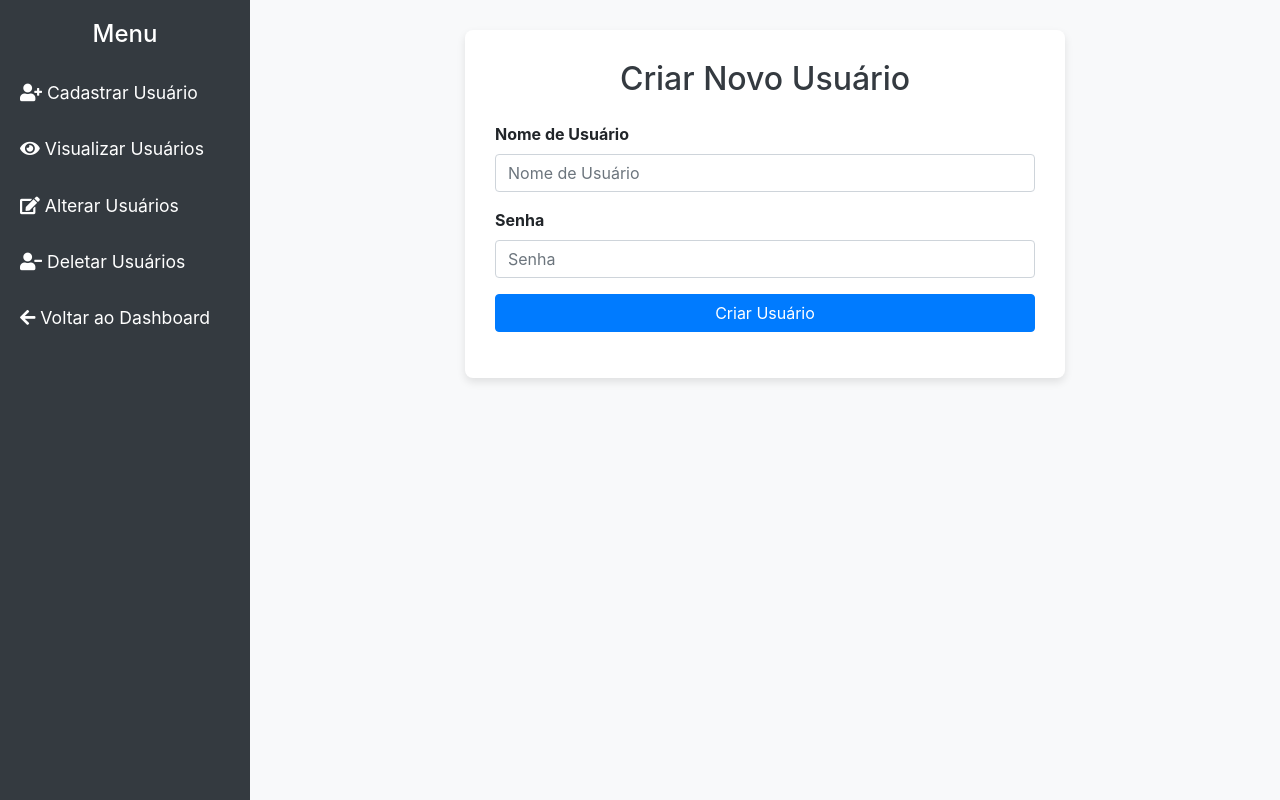
After one commit to PhilippeAndrade/Projeto_Segura, a Flask app: page /createuser in a window 1280 px wide. The commit adds this page. Run offline with Flask 3, Linux system fonts and the light colour scheme; some libraries are stand-ins or nearby versions.

Commit message:
atualizado

```diff
--- a/app.py
+++ b/app.py
@@ -1,24 +1,37 @@
 from flask import Flask, render_template, redirect, url_for, flash, session, request
+from flask_mysqldb import MySQL
 from flask_wtf import FlaskForm
-from wtforms import StringField, PasswordField, SubmitField, SelectField
+from wtforms import StringField, PasswordField, SubmitField
 from wtforms.validators import DataRequired, Length
 import os
 
 app = Flask(__name__)
 app.secret_key = os.urandom(24)
 
-# Configuração do formulário com Flask-WTF
-class RegistrationForm(FlaskForm):
+# Configuração de conexão com o MySQL
+app.config['MYSQL_HOST'] = "localhost"
+app.config['MYSQL_USER'] = "root"
+app.config['MYSQL_PASSWORD'] = "admin"
+app.config['MYSQL_DB'] = "segura"
+
+mysql = MySQL(app)
+
+# Formulário para criação de usuários
+class UserForm(FlaskForm):
     username = StringField('Nome de Usuário', validators=[DataRequired(), Length(min=4, max=25)])
     password = PasswordField('Senha', validators=[DataRequired(), Length(min=6)])
-    submit = SubmitField('Login')
+    submit = SubmitField('Criar Usuário')
+
+@app.route('/')
+def home():
+    return redirect(url_for('login'))
 
 @app.route('/login', methods=['GET', 'POST'])
 def login():
     if 'username' in session:
-        return redirect(url_for('home'))
+        return redirect(url_for('dashboard'))
 
-    form = RegistrationForm()
+    form = UserForm()
     if form.validate_on_submit():
         username = form.username.data
         password = form.password.data
@@ -33,16 +46,34 @@ def login():
 
 @app.route('/dashboard')
 def dashboard():
-    # Verifica se o usuário está logado
     if 'username' not in session:
         flash('Você precisa fazer login para acessar essa página.', 'danger')
         return redirect(url_for('login'))
 
     return render_template('dashboard.html')
 
-@app.route('/')
-def home():
-    return redirect(url_for('login'))
+@app.route('/createuser', methods=['GET', 'POST'])
+def create_user():
+    form = UserForm()  # Instancia o formulário
+    if request.method == 'POST' and form.validate_on_submit():
+        username = form.username.data
+        password = form.password.data
+
+        if username and password:
+            try:
+                cursor = mysql.connection.cursor()
+                cursor.execute("INSERT INTO usuarios (username, password) VALUES (%s, %s)", (username, password))
+                mysql.connection.commit()
+                cursor.close()
+
+                flash('Usuário criado com sucesso!', 'success')
+                return redirect(url_for('dashboard'))
+            except Exception as e:
+                flash(f'Erro ao criar usuário: {str(e)}', 'danger')
+        else:
+            flash('Todos os campos são obrigatórios.', 'danger')
+
+    return render_template('createuser.html', form=form)  # Renderiza o formulário
 
 @app.route('/logout')
 def logout():
--- /dev/null
+++ b/templates/createuser.html
@@ -0,0 +1,102 @@
+<!DOCTYPE html>
+<html lang="pt-BR">
+<head>
+    <meta charset="UTF-8">
+    <meta name="viewport" content="width=device-width, initial-scale=1.0">
+    <title>Criar Usuário</title>
+    <link href="https://stackpath.bootstrapcdn.com/bootstrap/4.5.2/css/bootstrap.min.css" rel="stylesheet">
+    <link rel="stylesheet" href="https://cdnjs.cloudflare.com/ajax/libs/font-awesome/5.15.4/css/all.min.css">
+    <style>
+        body {
+            display: flex;
+            min-height: 100vh;
+            background-color: #f8f9fa;
+        }
+        .sidebar {
+            width: 250px;
+            background-color: #343a40;
+            color: white;
+            display: flex;
+            flex-direction: column;
+            padding-top: 20px;
+        }
+        .sidebar h2 {
+            font-size: 1.5rem;
+            text-align: center;
+            margin-bottom: 1rem;
+        }
+        .sidebar a {
+            color: white;
+            padding: 15px 20px;
+            font-size: 1.1rem;
+            transition: background 0.3s ease;
+            text-decoration: none;
+        }
+        .sidebar a:hover {
+            background-color: #495057;
+            color: #ffc107;
+        }
+        .content {
+            flex-grow: 1;
+            padding: 30px;
+        }
+        .content h2 {
+            color: #343a40;
+        }
+        .form-container {
+            max-width: 600px;
+            margin: auto;
+            background: #ffffff;
+            padding: 30px;
+            border-radius: 8px;
+            box-shadow: 0 4px 8px rgba(0, 0, 0, 0.1);
+        }
+        .btn-primary {
+            background-color: #007bff;
+            border-color: #007bff;
+        }
+        .btn-primary:hover {
+            background-color: #0056b3;
+            border-color: #0056b3;
+        }
+    </style>
+</head>
+<body>
+
+    <!-- Sidebar -->
+    <div class="sidebar">
+        <h2>Menu</h2>
+        <a href="#" data-toggle="modal" data-target="#createUserModal"><i class="fas fa-user-plus"></i> Cadastrar Usuário</a>
+        <a href="/visualizarusuarios"><i class="fas fa-eye"></i> Visualizar Usuários</a>
+        <a href="/alterarusuarios"><i class="fas fa-edit"></i> Alterar Usuários</a>
+        <a href="/deletarusuarios"><i class="fas fa-user-minus"></i> Deletar Usuários</a>
+        <a href="/dashboard"><i class="fas fa-arrow-left"></i> Voltar ao Dashboard</a>
+    </div>
+
+    <!-- Content -->
+    <div class="content">
+        <div class="form-container">
+            <h2 class="text-center mb-4">Criar Novo Usuário</h2>
+            <form method="POST" action="{{ url_for('create_user') }}">
+                {{ form.hidden_tag() }}
+                <div class="form-group">
+                    {{ form.username.label(class="font-weight-bold") }}
+                    {{ form.username(class="form-control", placeholder="Nome de Usuário") }}
+                </div>
+                <div class="form-group">
+                    {{ form.password.label(class="font-weight-bold") }}
+                    {{ form.password(class="form-control", placeholder="Senha") }}
+                </div>
+                <div class="form-group text-center">
+                    {{ form.submit(class="btn btn-primary btn-block") }}
+                </div>
+            </form>
+        </div>
+    </div>
+
+    <!-- Bootstrap JS e dependências -->
+    <script src="https://code.jquery.com/jquery-3.5.1.slim.min.js"></script>
+    <script src="https://cdn.jsdelivr.net/npm/@popperjs/core@2.9.2/dist/umd/popper.min.js"></script>
+    <script src="https://stackpath.bootstrapcdn.com/bootstrap/4.5.2/js/bootstrap.min.js"></script>
+</body>
+</html>
--- /dev/null
+++ b/templates/testeconexao.html
@@ -0,0 +1 @@
+sdhuadhuashdhausdasuhdasudhasuda
```
Also changed, not shown: templates/404.html (+12 -8 lines), templates/cadastrar_usuario.html (deleted, +0 -66 lines), templates/dashboard.html (+60 -9 lines), templates/login.html (+50 -31 lines).
